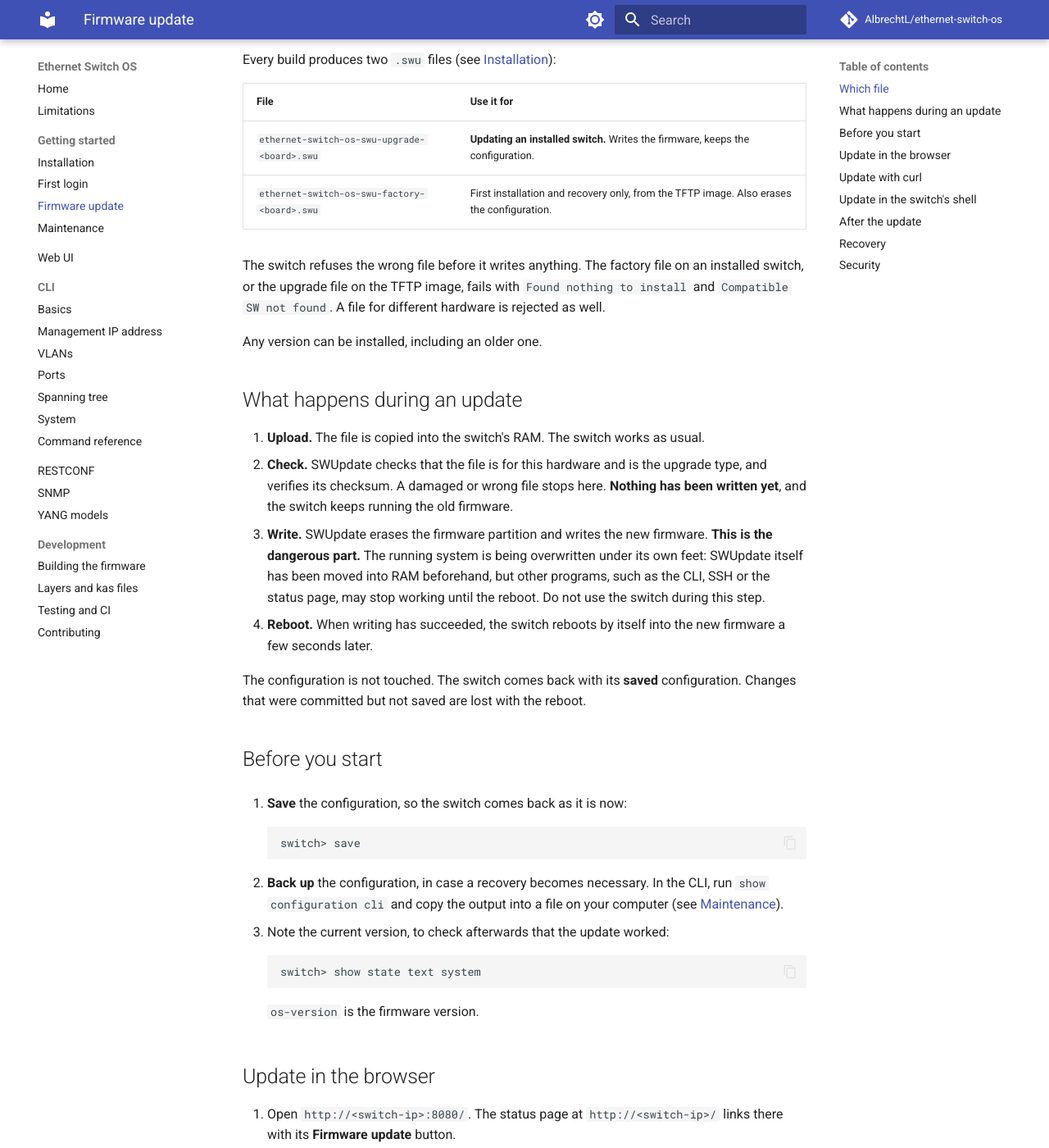
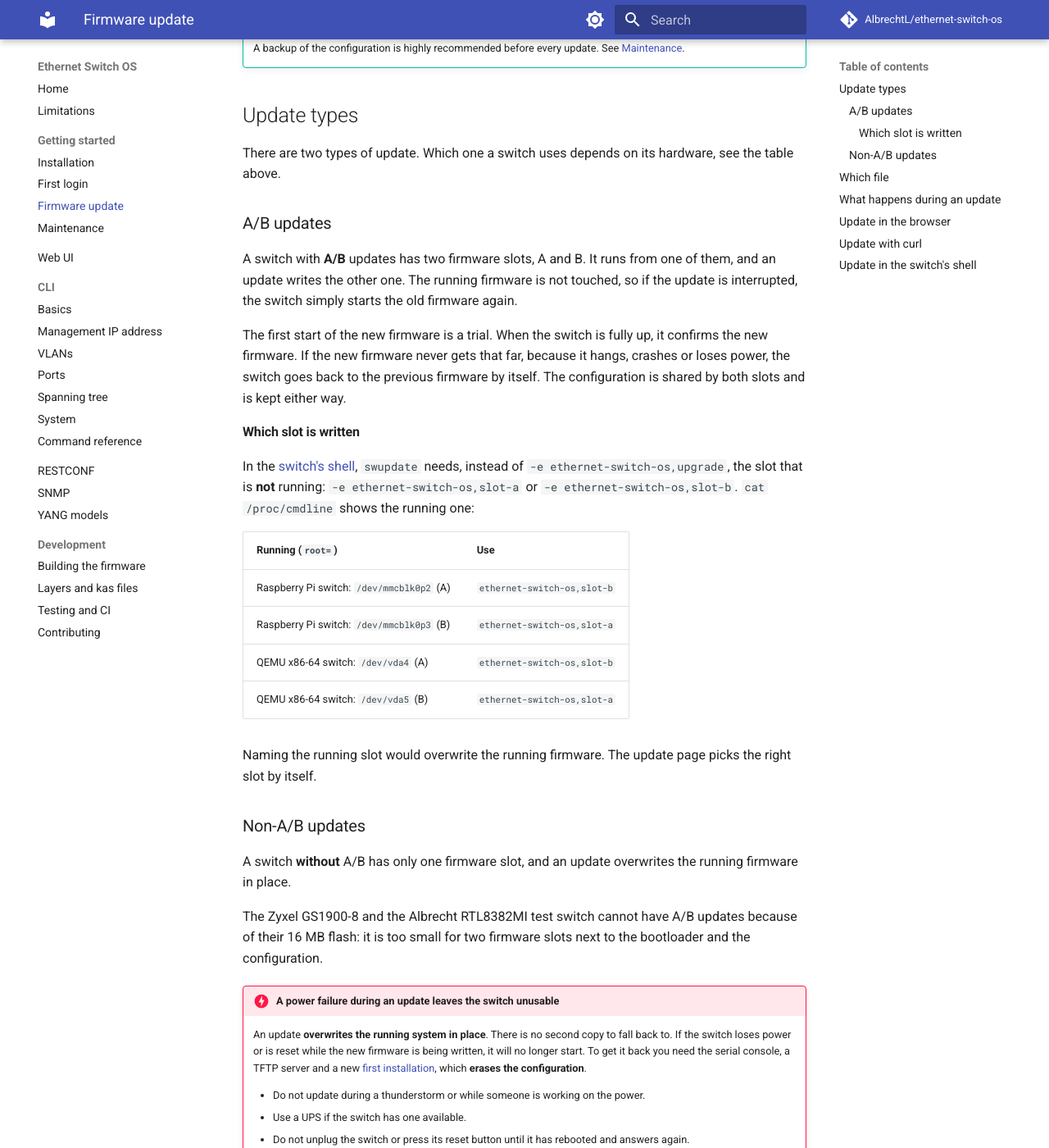
Before and after one commit to AlbrechtL/ethernet-switch-os, an MkDocs documentation site: the page built from docs/getting-started/firmware-update.md, in a window 1280 px wide and 1400 px high, scrolled down 815 px. Shown: the whole window at 82% size. Built offline with MkDocs 1.6.1 and Material for MkDocs 9.7.7, drawn with Linux system fonts in a browser that asks for light colours; comment, search, counter and statistics services are not loaded; some of the changed text lies outside the part shown.

Commit message:
docs: explain A/B and non-A/B firmware updates
List which hardware has A/B updates, explain both update types and why
the Zyxel GS1900-8 and the RTL8382MI test switch have only one slot
(16 MB flash). Keep the power failure warning for the non-A/B switches
only, note that updates in the QEMU Zyxel emulation are not tested, and
document the slot selection for swupdate in the shell on A/B switches.
Explain why an update keeps the configuration.

Drop the before-you-start, after-the-update, recovery and security
sections; recommend a configuration backup instead.

Co-Authored-By: Claude Opus 5.5 <noreply@anthropic.com>

````diff
--- a/docs/getting-started/firmware-update.md
+++ b/docs/getting-started/firmware-update.md
@@ -7,38 +7,99 @@ update is a single `.swu` file. There are three ways to install it:
 - [with `curl`](#update-with-curl) from your computer, through the same page,
 - [with `swupdate`](#update-in-the-switchs-shell) in a root shell on the switch.
 
+Some switches have [A/B updates](#ab-updates), which survive an
+interrupted update; the others have [non-A/B updates](#non-ab-updates):
+
+| Hardware | A/B | Rollback |
+|---|---|---|
+| Zyxel GS1900-8 | No, one slot | None |
+| Albrecht RTL8382MI test switch | No, one slot | None |
+| Zyxel GS1900-8 emulated in QEMU | No, one slot | None |
+| Raspberry Pi switch | Yes | After 3 starts that were not confirmed. There is no watchdog yet: a firmware that hangs without crashing needs a power cycle before it is counted. |
+| QEMU x86-64 switch | Yes | On the next start after one that was not confirmed. |
+
+!!! tip "Back up the configuration first"
+    A backup of the configuration is highly recommended before every
+    update. See [Maintenance](maintenance.md#backing-up-and-restoring-the-configuration).
+
+## Update types
+
+There are two types of update. Which one a switch uses depends on its
+hardware, see the table above.
+
+### A/B updates
+
+A switch with **A/B** updates has two firmware slots, A and B. It runs from
+one of them, and an update writes the other one. The running firmware is
+not touched, so if the update is interrupted, the switch simply starts the
+old firmware again.
+
+The first start of the new firmware is a trial. When the switch is fully
+up, it confirms the new firmware. If the new firmware never gets that far,
+because it hangs, crashes or loses power, the switch goes back to the
+previous firmware by itself. The configuration is shared by both slots and
+is kept either way.
+
+#### Which slot is written
+
+In the [switch's shell](#update-in-the-switchs-shell), `swupdate` needs,
+instead of `-e ethernet-switch-os,upgrade`, the slot that is **not** running:
+`-e ethernet-switch-os,slot-a` or `-e ethernet-switch-os,slot-b`.
+`cat /proc/cmdline` shows the running one:
+
+| Running (`root=`) | Use |
+|---|---|
+| Raspberry Pi switch: `/dev/mmcblk0p2` (A) | `ethernet-switch-os,slot-b` |
+| Raspberry Pi switch: `/dev/mmcblk0p3` (B) | `ethernet-switch-os,slot-a` |
+| QEMU x86-64 switch: `/dev/vda4` (A) | `ethernet-switch-os,slot-b` |
+| QEMU x86-64 switch: `/dev/vda5` (B) | `ethernet-switch-os,slot-a` |
+
+Naming the running slot would overwrite the running firmware. The update
+page picks the right slot by itself.
+
+### Non-A/B updates
+
+A switch **without** A/B has only one firmware slot, and an update
+overwrites the running firmware in place.
+
+The Zyxel GS1900-8 and the Albrecht RTL8382MI test switch cannot have A/B
+updates because of their 16 MB flash: it is too small for two firmware
+slots next to the bootloader and the configuration.
+
 !!! danger "A power failure during an update leaves the switch unusable"
-    The switch has only **one** firmware partition, and an update
-    **overwrites the running system in place**. There is no second copy
-    to fall back to. If the switch loses power or is reset while the new
-    firmware is being written, it will no longer start. To recover it you
-    need the serial console and a TFTP server, and the recovery
-    **erases the configuration** (see [Recovery](#recovery)).
+    An update **overwrites the running system in place**. There is no
+    second copy to fall back to. If the switch loses power or is reset
+    while the new firmware is being written, it will no longer start. To
+    get it back you need the serial console, a TFTP server and a new
+    [first installation](installation.md#zyxel-gs1900-8), which **erases
+    the configuration**.
 
     - Do not update during a thunderstorm or while someone is working on
       the power.
     - Use a UPS if the switch has one available.
     - Do not unplug the switch or press its reset button until it has
       rebooted and answers again.
-    - Back up the configuration first (see [below](#before-you-start)).
+    - Back up the configuration first (see
+      [Maintenance](maintenance.md#backing-up-and-restoring-the-configuration)).
 
-!!! tip "Trying it in QEMU"
-    The [emulated switch](installation.md#qemu-zyxel-gs1900-8) has the same update page and `swupdate`
-    command, so you can practise there without risk. It runs the TFTP
-    image, whose update page only takes the **factory** file (the upgrade
-    file is refused with `Compatible SW not found`). It has no flash, so an
-    update that gets as far as writing ends with
-    `Wrong MTD device in description: firmware`.
+!!! warning "Not tested in QEMU"
+    The [emulated Zyxel GS1900-8](installation.md#qemu-zyxel-gs1900-8) has
+    the same update page and `swupdate` command, but updates there are not
+    tested. The emulation has no flash, so an update cannot be written
+    there in any case. The A/B update of the
+    [QEMU x86-64 switch](installation.md#qemu-x86-64-switch) is tested in
+    CI.
 
 ## Which file
 
-Every build produces two `.swu` files (see
+Every build produces an upgrade `.swu` file. The Zyxel GS1900-8 and the
+Albrecht RTL8382MI test switch also get a factory `.swu` (see
 [Installation](installation.md#images)):
 
 | File | Use it for |
 |---|---|
 | `ethernet-switch-os-swu-upgrade-<board>.swu` | **Updating an installed switch.** Writes the firmware, keeps the configuration. |
-| `ethernet-switch-os-swu-factory-<board>.swu` | First installation and recovery only, from the TFTP image. Also erases the configuration. |
+| `ethernet-switch-os-swu-factory-<board>.swu` | First installation only, from the TFTP image. Also erases the configuration. |
 
 The switch refuses the wrong file before it writes anything. The factory
 file on an installed switch, or the upgrade file on the TFTP image, fails
@@ -49,44 +110,43 @@ Any version can be installed, including an older one.
 
 ## What happens during an update
 
-1. **Upload.** The file is copied into the switch's RAM. The switch works as
+1. **Upload.** The file is copied onto the switch. The switch works as
    usual.
 2. **Check.** SWUpdate checks that the file is for this hardware and is the
    upgrade type, and verifies its checksum. A damaged or wrong file stops
    here. **Nothing has been written yet**, and the switch keeps running the
    old firmware.
-3. **Write.** SWUpdate erases the firmware partition and writes the new
-   firmware. **This is the dangerous part.** The running system is being
-   overwritten under its own feet: SWUpdate itself has been moved into RAM
-   beforehand, but other programs, such as the CLI, SSH or the status
-   page, may stop working until the reboot. Do not use the switch during
-   this step.
+3. **Write.**
+    - **With A/B**, SWUpdate writes the new firmware into the slot that is
+      not running, and only then tells the bootloader to start that slot.
+      The switch keeps working normally during this step.
+    - **Without A/B**, SWUpdate erases the firmware partition and writes the
+      new firmware. **This is the dangerous part.** The running system is
+      being overwritten under its own feet: SWUpdate itself has been moved
+      into RAM beforehand, but other programs, such as the CLI, SSH or the
+      status page, may stop working until the reboot. Do not use the switch
+      during this step.
 4. **Reboot.** When writing has succeeded, the switch reboots by itself
-   into the new firmware a few seconds later.
+   into the new firmware a few seconds later. With A/B, it confirms the new
+   firmware once it is fully up, or goes back to the old one (see
+   [A/B updates](#ab-updates)).
 
-The configuration is not touched. The switch comes back with its **saved**
-configuration. Changes that were committed but not saved are lost with
+The configuration is not touched. The firmware and the configuration live
+on separate partitions:
+
+- The **firmware** partition (one per slot with A/B) holds the operating
+  system as a read-only image. This is what an update replaces.
+- The **data** partition holds everything the switch writes itself,
+  including the saved configuration. The upgrade `.swu` contains nothing
+  for it, so it is not written.
+
+At boot, the data partition is laid over the firmware image, so the new
+firmware finds the configuration where the old one left it. With A/B, both
+slots share the same data partition. Only the factory `.swu` writes the data
+partition, and it erases it.
+
+The switch comes back with its **saved** configuration. Changes that were committed but not saved are lost with
 the reboot.
-
-## Before you start
-
-1. **Save** the configuration, so the switch comes back as it is now:
-
-    ```text
-    switch> save
-    ```
-
-2. **Back up** the configuration, in case a recovery becomes necessary. In
-   the CLI, run `show configuration cli` and copy the output into a file on
-   your computer (see [Maintenance](maintenance.md#backing-up-and-restoring-the-configuration)).
-
-3. Note the current version, to check afterwards that the update worked:
-
-    ```text
-    switch> show state text system
-    ```
-
-    `os-version` is the firmware version.
 
 ## Update in the browser
 
@@ -105,11 +165,14 @@ the reboot.
    not reboot.
     - If the failure happened before writing started (wrong file, bad
       checksum), the old firmware is untouched. Nothing else needs doing.
-    - If writing itself failed, the firmware partition is incomplete.
-      **Do not reboot or power off.** Upload the upgrade file again right
-      away: the update service keeps running from RAM and can still write
-      the firmware. Once the switch reboots, it can only be
-      [recovered](#recovery).
+    - With A/B, a failure while writing only affects the slot that is not
+      running. The switch keeps running, and still starts, the old
+      firmware. Try again when you like.
+    - Without A/B, a failure while writing leaves the firmware partition
+      incomplete. **Do not reboot or power off.** Upload the upgrade file
+      again right away: the update service keeps running from RAM and can
+      still write the firmware. Once the switch reboots, it needs a new
+      [first installation](installation.md#zyxel-gs1900-8).
 
 !!! warning "The Restart System button"
     The **Restart System** button in the top right corner of the page
@@ -144,12 +207,15 @@ print nothing at all.
 To tell whether it worked:
 
 - **Watch it.** The switch stops answering while it reboots. Wait until it
-  answers again, then compare the firmware version with the one noted
+  answers again, then compare the firmware version with the one it had
   before:
 
     ```sh
     curl -s http://192.168.1.1/restconf/data/clixon-switch:system/state/os-version
     ```
+
+    With A/B, the old version after the reboot means the new firmware was
+    not confirmed and the switch went back.
 
 - **Follow the progress** live, if you have a WebSocket client such as
   [websocat](https://github.com/vi/websocat). Start it before the upload.
@@ -161,9 +227,9 @@ To tell whether it worked:
     ```
 
 If the switch does not reboot within a few minutes, the update failed.
-**Do not power it off.** The update page only shows messages of updates
-that run while it is open, so repeat the update in the browser to see the
-reason, and continue as in step 5 of
+On a switch without A/B, **do not power it off.** The update page only
+shows messages of updates that run while it is open, so repeat the update
+in the browser to see the reason, and continue as in step 5 of
 [the browser update](#update-in-the-browser).
 
 ## Update in the switch's shell
@@ -217,12 +283,13 @@ file that is already on the switch.
 | Option | Meaning |
 |---|---|
 | `-i <file>` | The `.swu` file to install. |
-| `-e ethernet-switch-os,upgrade` | Selects the upgrade part of the file. **Required.** (`ethernet-switch-os,factory` is only for the TFTP image.) |
+| `-e ethernet-switch-os,upgrade` | Selects the upgrade part of the file. **Required.** (`ethernet-switch-os,factory` is only for the TFTP image. On a switch with A/B, the slot instead, see [Which slot is written](#which-slot-is-written).) |
 | `-c` | Only check the file (hardware, type, checksums); write nothing. |
 | `-v` | Show what SWUpdate is doing. |
 
-If it fails **while writing**, the same rule as in the browser applies: do
-not reboot, and run the same command again right away.
+If it fails **while writing** on a switch without A/B, the same rule as in
+the browser applies: do not reboot, and run the same command again right
+away.
 
 !!! warning "The update page stops working until the next reboot"
     Every `swupdate` run in the shell, even a check with `-c`, removes the
@@ -231,47 +298,3 @@ not reboot, and run the same command again right away.
     until the switch reboots. Restarting the update service does not help.
     After a successful update you reboot anyway; after a check or a failed
     attempt, reboot before you use the update page.
-
-!!! note
-    The update page is the safer way. Its service copies itself into RAM
-    before it overwrites the firmware. A `swupdate` started in the shell
-    runs from the firmware partition it is overwriting.
-
-## After the update
-
-1. Log in again and check the version:
-
-    ```text
-    switch> show state text system
-    ```
-
-2. Check that the configuration came back as expected:
-
-    ```text
-    switch> show configuration cli
-    ```
-
-    If the new firmware no longer accepts part of the saved configuration,
-    the switch starts with the factory settings at `192.168.1.1` instead.
-    See [Maintenance](maintenance.md#when-the-saved-configuration-cannot-be-loaded).
-
-## Recovery
-
-If the switch does not start after an interrupted update:
-
-1. Connect the serial console (115200 8N1) and a PC with a TFTP server.
-2. Boot the `initramfs` image over TFTP from the bootloader. The bootloader
-   itself is never touched by an update, so this always works.
-3. Open `http://192.168.1.1:8080/` and install the **factory** `.swu`, then
-   reboot.
-4. The switch now has the factory settings. Restore your configuration from
-   the backup.
-
-The detailed steps are in [Installation](installation.md)
-and the [meta-rtl83xx-bsp README](https://github.com/AlbrechtL/meta-rtl83xx-bsp).
-
-## Security
-
-The update page has **no password and no encryption**, and the `.swu` files
-are not signed. Anyone who can reach port 8080 can install any firmware.
-See [Limitations](../limitations.md#security).
````
Also changed, not shown: other parts of docs/getting-started/firmware-update.md (+3 -3 lines), docs/getting-started/maintenance.md (+1 -1 lines).
